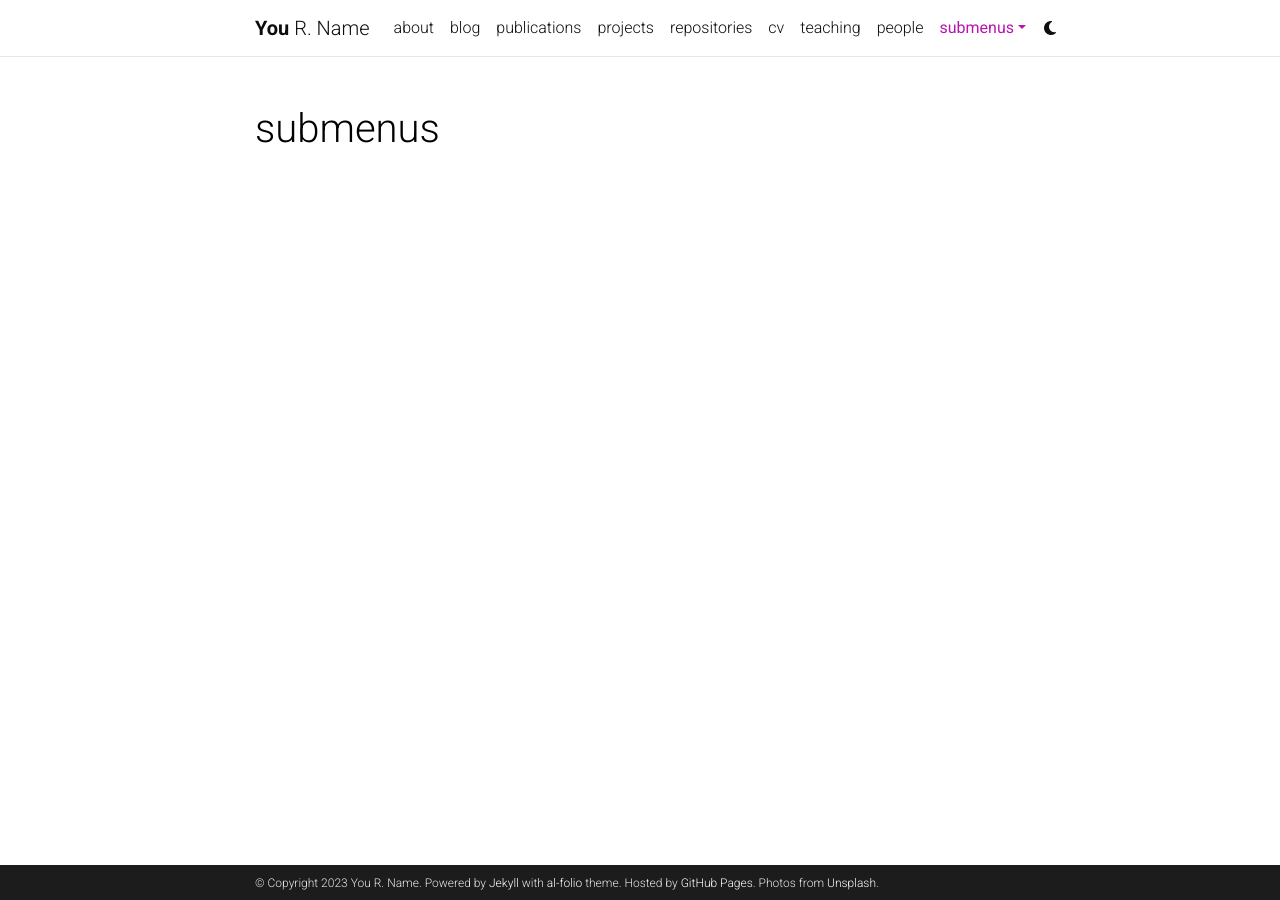
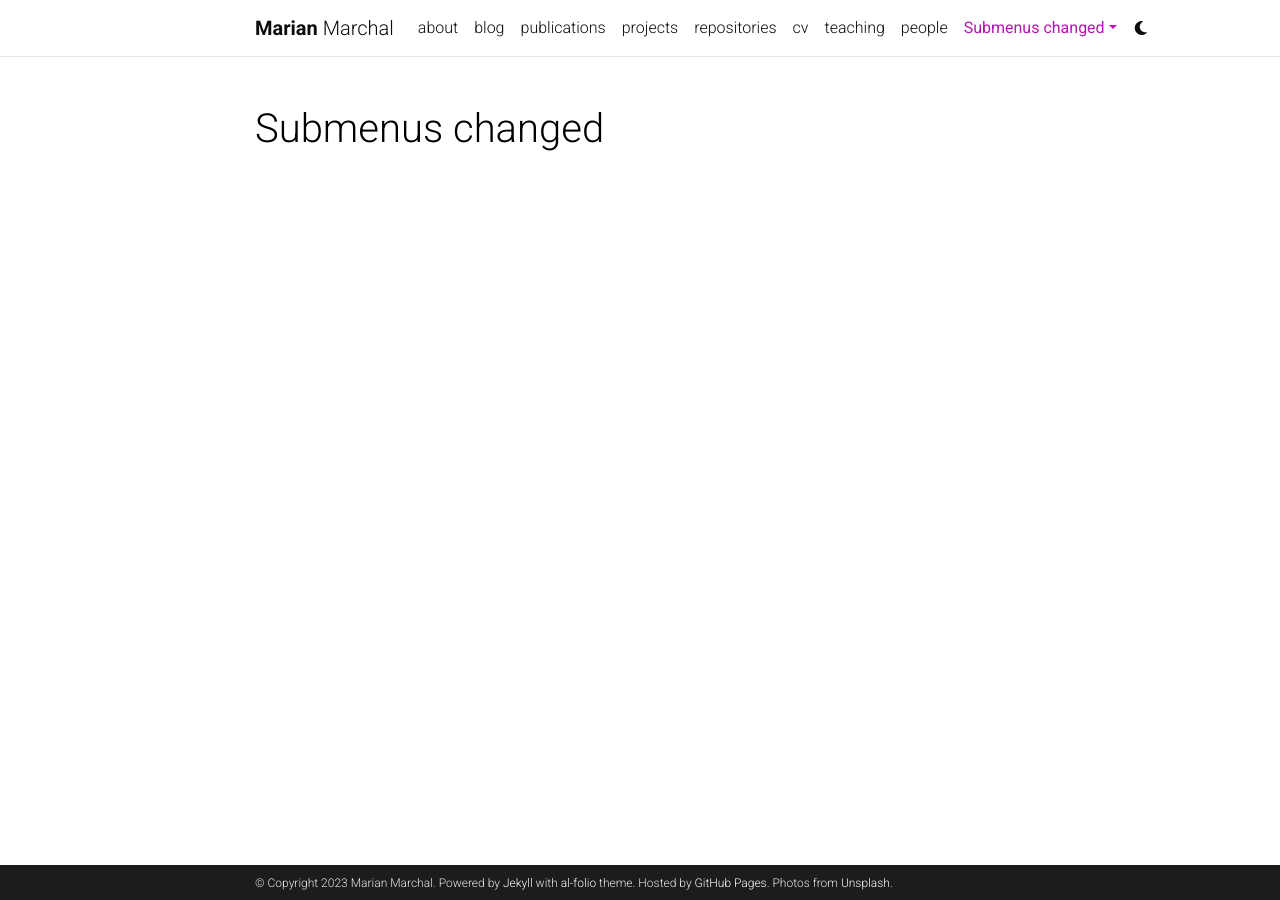
Before and after one commit to marianmarchal/marianmarchal.github.io, a Jekyll site: the page built from docs/_pages/dropdown.md, in a window 1280 px wide. Built offline with Jekyll 4.4.1, drawn with Linux system fonts in a browser that asks for light colours; comment, search, counter and statistics services are not loaded; a style sheet for code colours, icons or effects is not loaded.

Commit message:
tryout few changes

```diff
--- a/docs/Gemfile
+++ b/docs/Gemfile
@@ -1,5 +1,6 @@
 source 'https://rubygems.org'
 group :jekyll_plugins do
+    gem 'wdm', '>= 0.1.0'
     gem 'classifier-reborn'
     gem 'jekyll'
     gem 'jekyll-archives'
--- a/docs/_config.yml
+++ b/docs/_config.yml
@@ -3,10 +3,10 @@
 # -----------------------------------------------------------------------------
 
 title: blank # the website title (if blank, full name will be used instead)
-first_name: You
-middle_name: R.
-last_name: Name
-email: you@example.com
+first_name: Marian
+middle_name:
+last_name: Marchal
+email: marchal [at] coli [dot] uni [hyphen] saarland [dot] de
 description: > # the ">" symbol means to ignore newlines until "footer_text:"
   A simple, whitespace theme for academics. Based on [*folio](https://github.com/bogoli/-folio) design.
 footer_text: >
@@ -18,8 +18,8 @@
 lang: en # the language of your site (for example: en, fr, cn, ru, etc.)
 icon: ⚛️  # the emoji used as the favicon (alternatively, provide image name in /assets/img/)
 
-url: https://alshedivat.github.io # the base hostname & protocol for your site
-baseurl: /al-folio # the subpath of your site, e.g. /blog/
+url: https://marianmarchal.github.io # the base hostname & protocol for your site
+baseurl: # the subpath of your site, e.g. /blog/
 last_updated: false # set to true if you want to display last updated in the footer
 impressum_path:  # set to path to include impressum link in the footer, use the same path as permalink in a page, helps to conform with EU GDPR
 
@@ -328,7 +328,7 @@
 # -----------------------------------------------------------------------------
 
 imagemagick:
-  enabled: true # enables responsive images for your site (recommended, see https://github.com/alshedivat/al-folio/issues/537)
+  enabled: false # enables responsive images for your site (recommended, see https://github.com/alshedivat/al-folio/issues/537)
   widths:
     - 480
     - 800
--- a/docs/_pages/dropdown.md
+++ b/docs/_pages/dropdown.md
@@ -1,6 +1,6 @@
 ---
 layout: page
-title: submenus
+title: Submenus changed
 nav: true
 nav_order: 7
 dropdown: true
```
Also changed, not shown: docs/_pages/about_einstein.md (+1 -1 lines).
